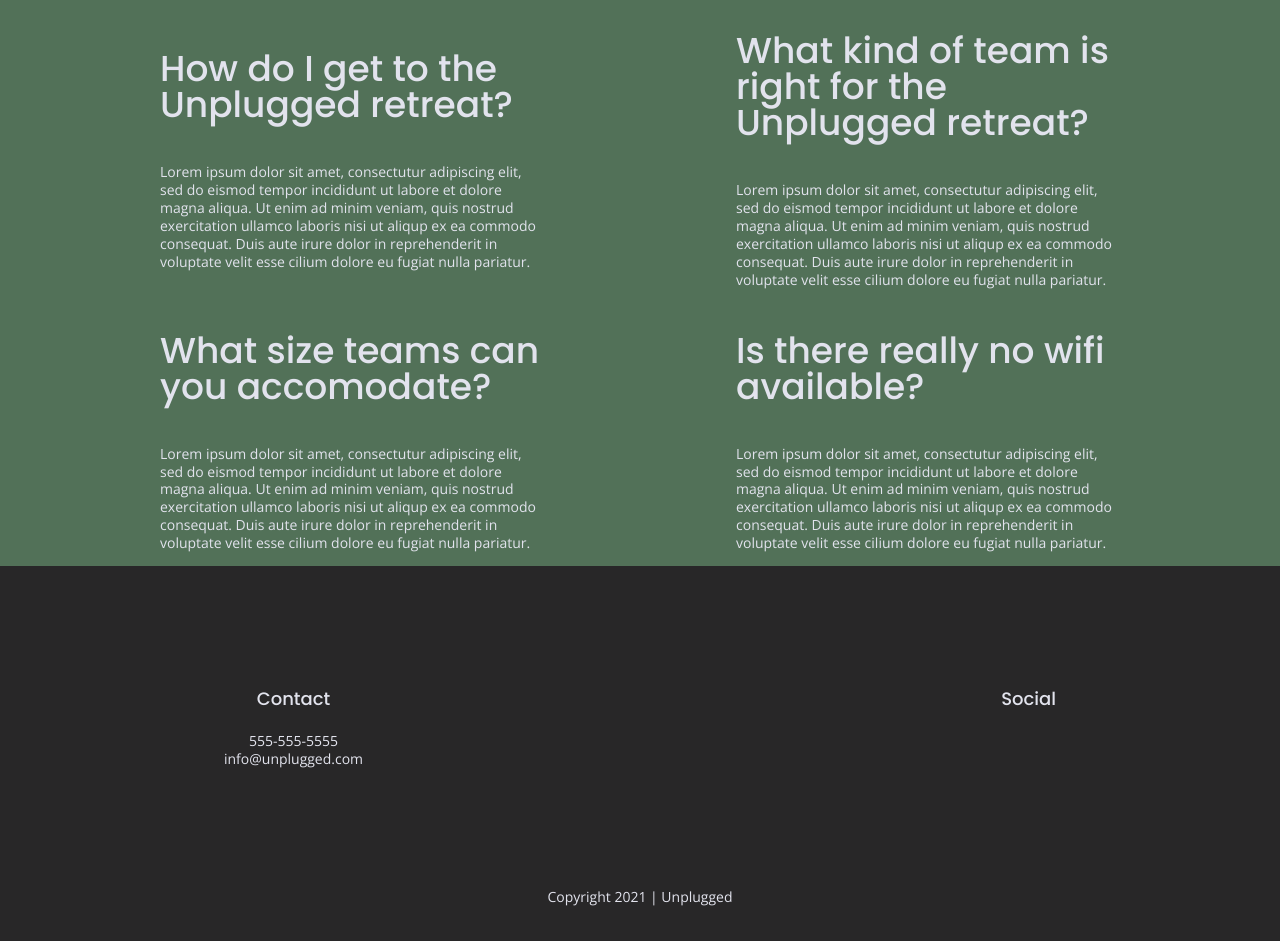
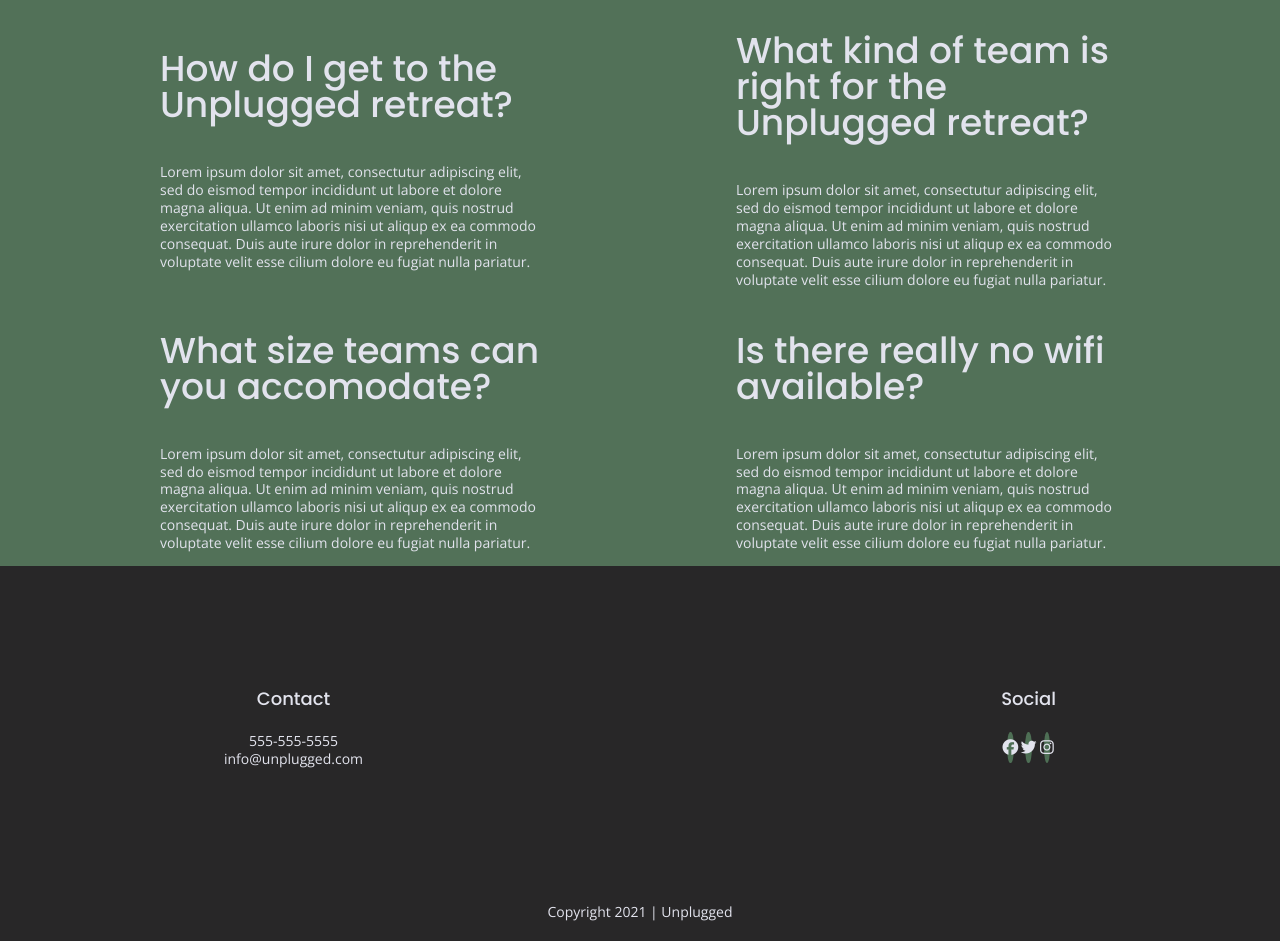
Before and after one commit to jengr/unplugged-retreat, a website: page faq/index.html in a window 1280 px wide. Shown: the part 258-1199 px from the top of the page. Drawn offline with nearby package versions, Linux system fonts and the light colour scheme.

Commit message:
added and styled social icons

```diff
--- a/css/main.css
+++ b/css/main.css
@@ -231,6 +231,10 @@ footer .social p {
   justify-content: center;
   align-items: center;
   background-color: #4e6f55;
+  border-radius: 50%;
+  width: 12%;
+  height: 100%;
+  line-height: 2em;
 }
 
 footer .copyright{
--- a/faq/index.html
+++ b/faq/index.html
@@ -18,6 +18,8 @@
 
   <link rel="stylesheet" href="../css/normalize.css">
   <link rel="stylesheet" href="../css/main.css">
+
+  <script src="https://kit.fontawesome.com/caeb130b74.js" crossorigin="anonymous"></script>
 
   <!---Google Fonts---->
   <link href="https://fonts.googleapis.com/css?family=Open+Sans:400,700|Poppins:500,700"
@@ -95,9 +97,18 @@
         <div class="social">
           <h4>Social<h4>
           <div class="social-icons">
-            <p><a href="https://facebook.com/yoursite" target="_blank"></a></p>
-            <p><a href="https://twitter.com/yoursite" target="_blank"></a></p>
-            <p><a href="https://instagram.com/yoursite" target="_blank"></a></p>
+              <p><a href="https://facebook.com/yoursite" target="_blank">
+                  <i class="fab fa-facebook"></i>
+                  </a>
+                </p>
+              <p><a href="https://twitter.com/yoursite" target="_blank">
+                  <i class="fab fa-twitter"></i>
+              </a>
+            </p>
+              <p><a href="https://instagram.com/yoursite" target="_blank">
+                  <i class="fab fa-instagram"></i>
+              </a>
+            </p>
           </div>
         </div>
       </div> <!--footer content ends-->
```
Also changed, not shown: about/index.html (+13 -4 lines), index.html (+12 -3 lines).
